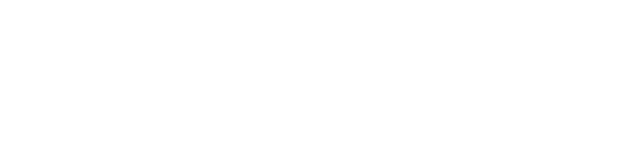
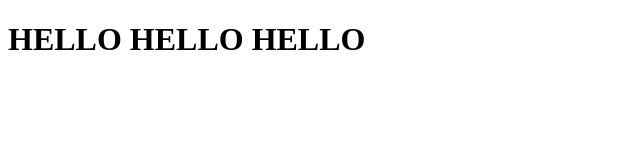
Before and after one commit to 359nrg/HELLO-Vanya, a plain HTML site: page start_html/index.html in a window 1280 px wide. Shown: the whole page, without its empty margins (0-640 px from the left). Drawn offline with Linux system fonts and the light colour scheme.

Commit message:
test-hello

```diff
--- a/start_html/index.html
+++ b/start_html/index.html
@@ -7,6 +7,6 @@
     <link rel="stylesheet" href="css/style.css">
 </head>
 <body>
-
+    <h1>HELLO HELLO HELLO</h1>
 </body>
 </html>
```
